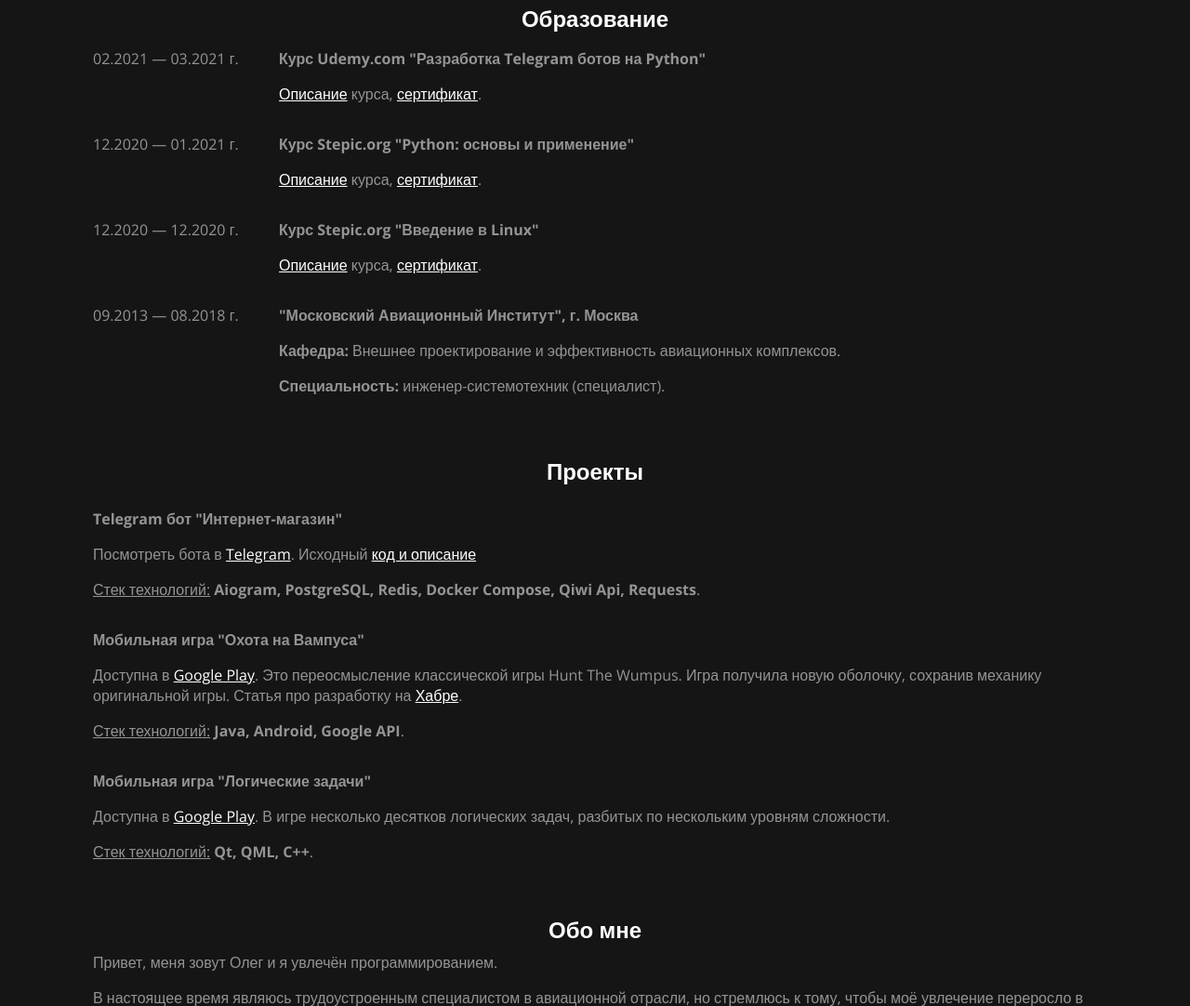
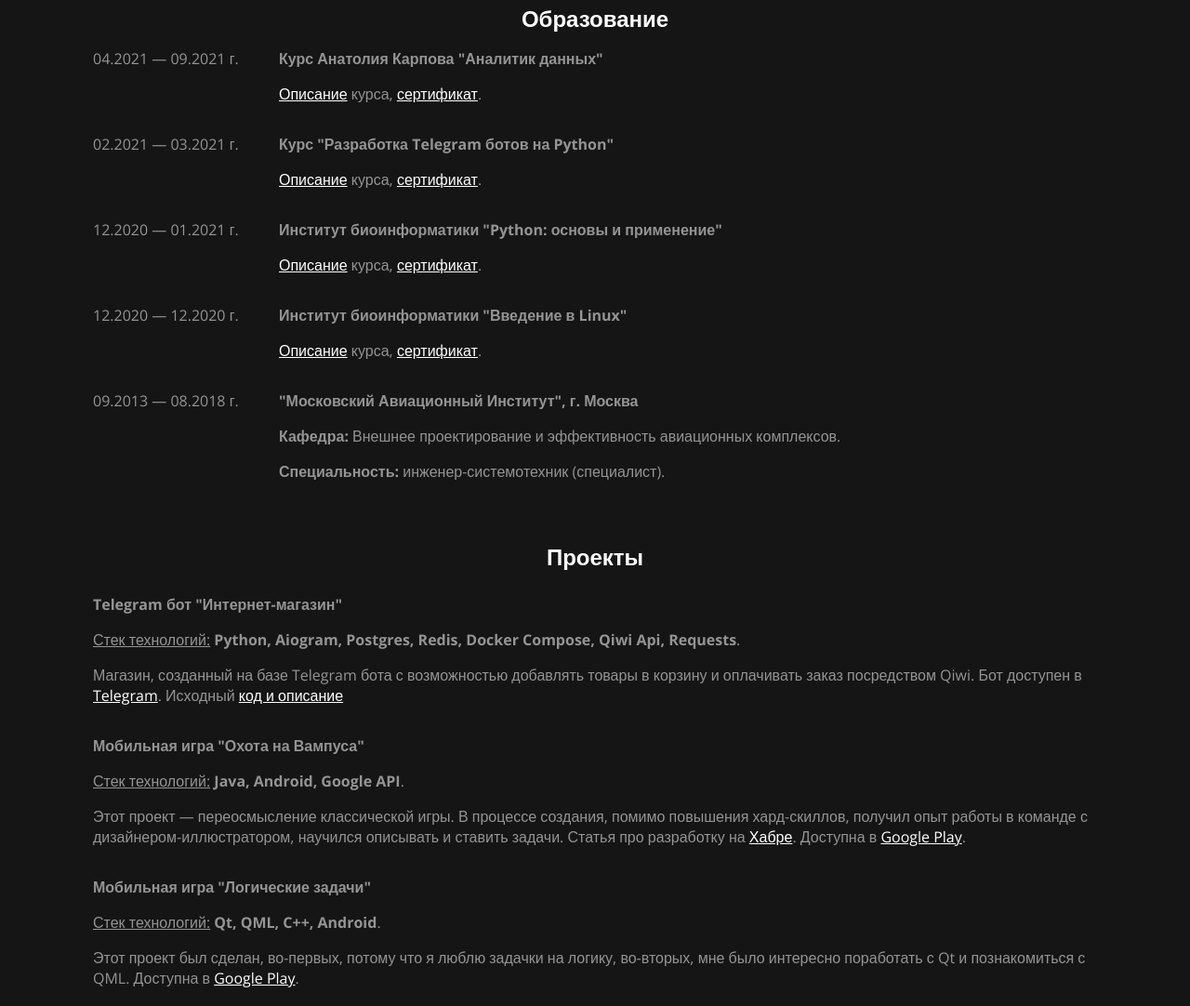
Before and after one commit to LoGoFiOS/logofios.github.io, a plain HTML site: page index.html in a window 1280 px wide. Shown: the part 437-1519 px from the top of the page at 93% size. Drawn offline with nearby package versions, Linux system fonts and the light colour scheme.

Commit message:
edit education and project sections

```diff
--- a/index.html
+++ b/index.html
@@ -4,12 +4,12 @@
 
     <!-- Meta Tags -->
     <meta charset="utf-8">
-    <meta name="description" content="Ivashinenko Oleg personal site. Python development, Data Analytics">
-    <meta name="keywords" content="portfolio, personal, python, programming, data analytic">
+    <meta name="description" content="Ivashinenko Oleg personal site. Data Analyst">
+    <meta name="keywords" content="portfolio, personal, python, programming, data analyst">
     <meta name="viewport" content="width=device-width, initial-scale=1, maximum-scale=1">
 
     <!-- Title -->
-    <title>Ivashinenko Oleg | Python</title>
+    <title>Ivashinenko Oleg | Data Analyst</title>
 
     <!-- Favicon -->
     <link rel="shortcut icon" href="favicon.ico" type="image/x-icon">
@@ -28,7 +28,7 @@
     <div class="contacts_block">
         <a name="contacts"></a>
         <img class="photo" src="photo.png" alt="my photo">
-        <div><p>Начинающий Python разработчик, <br>интересуюсь Data Analysis</p></div>
+        <div><p>Data Analyst</p></div>
         <div class="icons_block">
             <div class="icon"><a href="https://vk.com/logofios" target="_blank"><img src="vk.png" alt="vk logo"></a>
             </div>
@@ -46,13 +46,25 @@
 <!-- ===== Start Education Block ===== -->
 <div class="education">
     <h2><a name="education">Образование</a></h2>
+    <!-- ===== 5 Line ===== -->
+    <div class="education_block">
+        <div class="education_block_left">
+            <p>04.2021 &mdash; 09.2021 г.</p>
+        </div>
+        <div class="education_block_right">
+            <p><b>Курс Анатолия Карпова "Аналитик данных"</b></p>
+            <p><a href="https://karpov.courses/analytics" target="_blank">Описание</a> курса,
+                <a href="" target="_blank">сертификат</a>.
+            </p>
+        </div>
+    </div>
     <!-- ===== 4 Line ===== -->
     <div class="education_block">
         <div class="education_block_left">
             <p>02.2021 &mdash; 03.2021 г.</p>
         </div>
         <div class="education_block_right">
-            <p><b>Курс Udemy.com "Разработка Telegram ботов на Python"</b></p>
+            <p><b>Курс "Разработка Telegram ботов на Python"</b></p>
             <p><a href="https://www.udemy.com/course/aiogram-python/" target="_blank">Описание</a> курса,
                 <a href="https://www.udemy.com/certificate/UC-cb43089e-348a-4c4c-8f63-713fc76b5b79/" target="_blank">сертификат</a>.
             </p>
@@ -64,7 +76,7 @@
             <p>12.2020 &mdash; 01.2021 г.</p>
         </div>
         <div class="education_block_right">
-            <p><b>Курс Stepic.org "Python: основы и применение"</b></p>
+            <p><b>Институт биоинформатики "Python: основы и применение"</b></p>
             <p><a href="https://stepik.org/course/512" target="_blank">Описание</a> курса,
                 <a href="https://stepik.org/cert/873816" target="_blank">сертификат</a>.</p>
         </div>
@@ -75,7 +87,7 @@
             <p>12.2020 &mdash; 12.2020 г.</p>
         </div>
         <div class="education_block_right">
-            <p><b>Курс Stepic.org "Введение в Linux"</b></p>
+            <p><b>Институт биоинформатики "Введение в Linux"</b></p>
             <p><a href="https://stepik.org/course/73" target="_blank">Описание</a> курса,
                 <a href="https://stepik.org/cert/844995" target="_blank">сертификат</a>.</p>
         </div>
@@ -100,33 +112,35 @@
     <!-- ===== 3 Line ===== -->
     <div class="project_block">
         <p><b>Telegram бот "Интернет-магазин"</b></p>
+        <p><u>Стек технологий:</u> <b>Python, Aiogram, Postgres, Redis, Docker Compose, Qiwi Api, Requests</b>.</p>
         <p>
-            Посмотреть бота в <a href="https://t.me/WizardLavka_bot/start" target="_blank">Telegram</a>.
+            Магазин, созданный на базе Telegram бота с возможностью добавлять товары в корзину и оплачивать заказ посредством Qiwi.
+            Бот доступен в <a href="https://t.me/WizardLavka_bot/start" target="_blank">Telegram</a>.
             Исходный <a href="https://github.com/LoGoFiOS/Wizard_lavka_telegram_bot" target="_blank">код и описание</a>
         </p>
-        <p><u>Стек технологий:</u> <b>Aiogram, PostgreSQL, Redis, Docker Compose, Qiwi Api, Requests</b>.</p>
     </div>
     <!-- ===== 2 Line ===== -->
     <div class="project_block">
         <p><b>Мобильная игра "Охота на Вампуса"</b></p>
+        <p><u>Стек технологий:</u> <b>Java, Android, Google API</b>.</p>
         <p>
+            Этот проект &mdash; переосмысление классической игры. В процессе создания, помимо повышения хард-скиллов,
+            получил опыт работы в команде с дизайнером-иллюстратором, научился описывать и ставить задачи.
+            Статья про разработку на <a href="https://habr.com/ru/post/462943/" target="_blank">Хабре</a>.
             Доступна в <a href="https://play.google.com/store/apps/details?id=ru.s40123.huntthewumpus&hl=ru&gl=US"
                           target="_blank">Google Play</a>.
-            Это переосмысление классической игры Hunt The Wumpus. Игра получила новую оболочку, сохранив механику
-            оригинальной игры.
-            Статья про разработку на <a href="https://habr.com/ru/post/462943/" target="_blank">Хабре</a>.
         </p>
-        <p><u>Стек технологий:</u> <b>Java, Android, Google API</b>.</p>
     </div>
     <!-- ===== 1 Line ===== -->
     <div class="project_block">
         <p><b>Мобильная игра "Логические задачи"</b></p>
+        <p><u>Стек технологий:</u> <b>Qt, QML, C++, Android</b>.</p>
         <p>
+            Этот проект был сделан, во-первых, потому что я люблю задачки на логику, во-вторых, мне было интересно
+            поработать с Qt и познакомиться с QML.
             Доступна в <a href="https://play.google.com/store/apps/details?id=s40123.gamelogic&hl=ru&gl=US"
                           target="_blank">Google Play</a>.
-            В игре несколько десятков логических задач, разбитых по нескольким уровням сложности.
         </p>
-        <p><u>Стек технологий:</u> <b>Qt, QML, C++</b>.</p>
     </div>
 </div>
 
```
